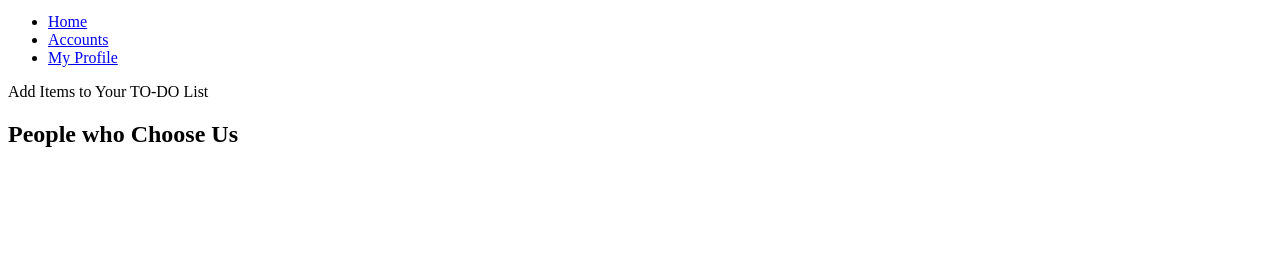
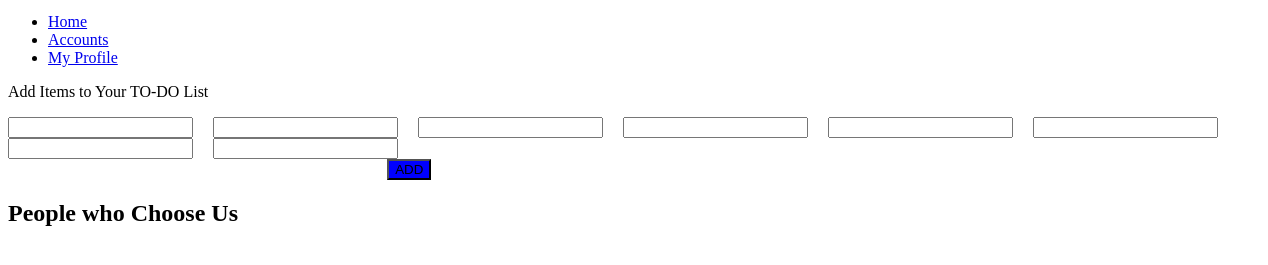
Before and after one commit to citytycoon/TDLA, a plain HTML site: page dashboard.html in a window 1280 px wide. Shown: the part 29-294 px from the top of the page, 0-1268 px from the left. Drawn offline with Linux system fonts and the light colour scheme.

Commit message:
Add dashboard where users can add items to the to-do list

```diff
--- a/dashboard.html
+++ b/dashboard.html
@@ -22,9 +22,35 @@
     <main>
         <div class="todo">
             <p>Add Items to Your TO-DO List</p>
+            <input type="text">
+            &nbsp;
+            &nbsp;
+            <input type="text">
+            &nbsp;
+            &nbsp;
+            <input type="text">
+            &nbsp;
+            &nbsp;
+            <input type="text">
+            &nbsp;
+            &nbsp;
+            <input type="text">
+            &nbsp;
+            &nbsp;
+            <input type="text">
+            &nbsp;
+            &nbsp;
+            <input type="text">
+            &nbsp;
+            &nbsp;
+            <input type="text">
+            &nbsp;
+            &nbsp;
+            <br>
+            <button style="background-color: blue; margin-left: 30%;">ADD</button>
         </div>
         <h2>People who Choose Us</h2>
-        <marquee scrollamount="500"><div class="partners"><img src="images/vitefood.jpg" alt=""></div>
+        <marquee scrollamount=""><div class="partners"><img src="images/vitefood.jpg" alt=""></div>
         <div class="partners"><img src="images/ctrfm.png" alt=""></div>
         <div class="partners"><img src="images/vitehotels.jpg" alt=""></div>
         <div class="partners"><img src="images/biltongroup.png" alt=""></div>
```
